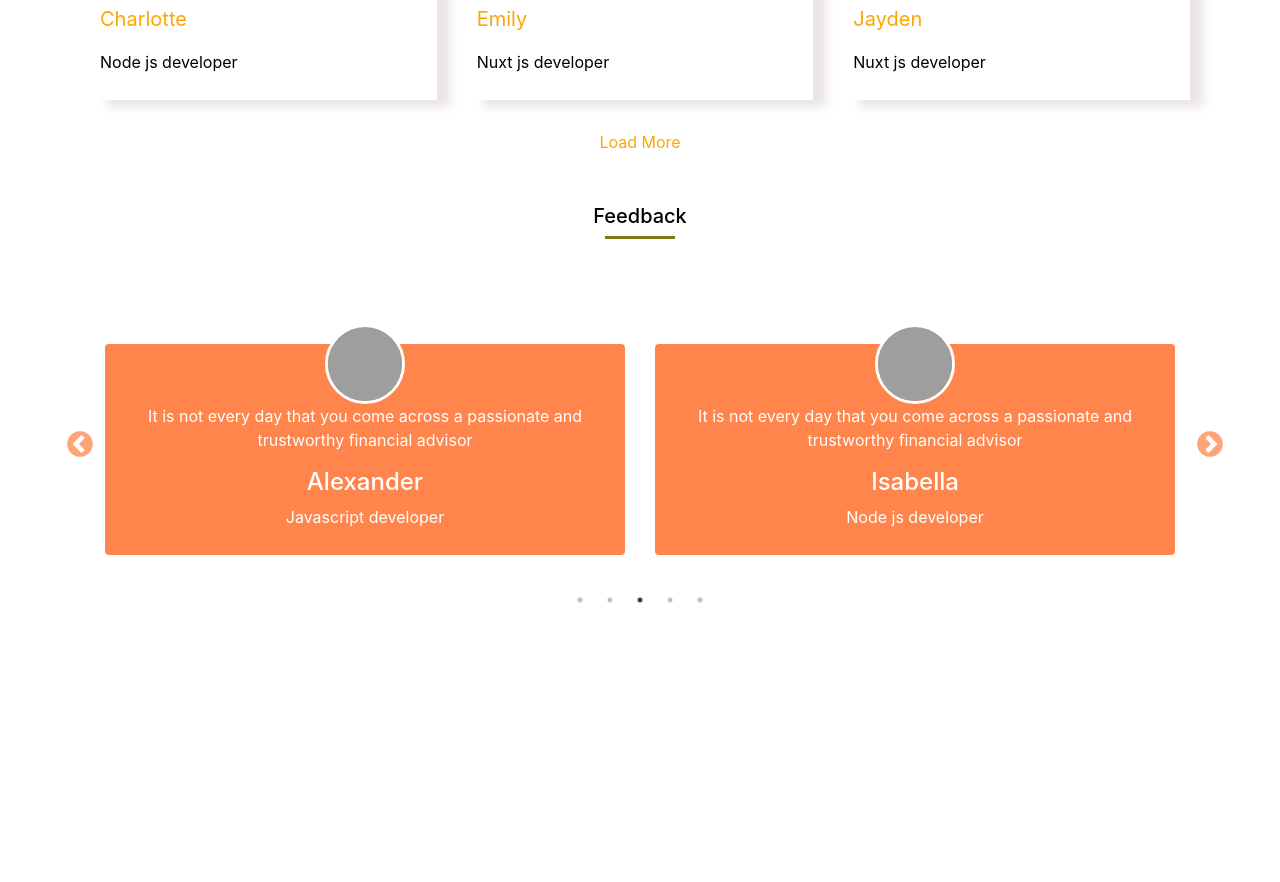
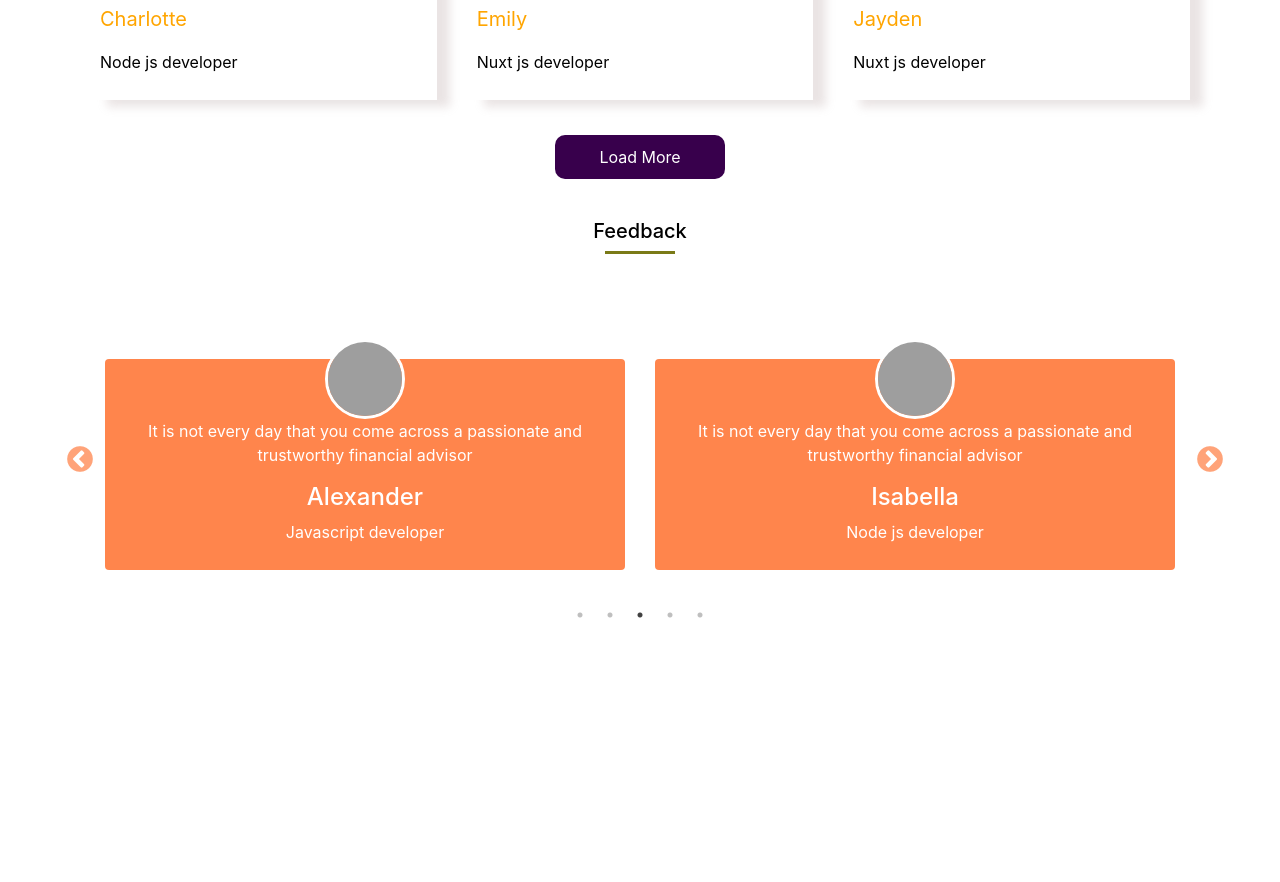
Before and after one commit to Yazdani1/React-Single-Page-Web-App-With-Smooth-Scrolling, a React (Create React App) app in the folder client/: page / in a window 1280 px wide. Shown: the part 5220-6102 px from the top of the page. Built offline with nearby package versions, Linux system fonts and the light colour scheme; no server answers; grey boxes are pictures that could not be loaded.

Commit message:
Designing button

```diff
--- a/client/src/components/Testimonial/Testimonial.js
+++ b/client/src/components/Testimonial/Testimonial.js
@@ -127,9 +127,7 @@ const Testimonial = () => {
           <Fade right>
             <div className="col-lg-4 col-md-6 col-xl-4" key={item.id}>
               <div
-                className={
-                  index === 0 ? "content-with-marked" : "content"
-                }
+                className={index === 0 ? "content-with-marked" : "content"}
                 // style={{ backgroundColor: "brown", color: "white" }}
               >
                 <img src={item.img} alt="image" />
@@ -146,16 +144,7 @@ const Testimonial = () => {
         ))}
 
         {visible >= data.length ? null : (
-          <div
-            style={{
-              textAlign: "center",
-              marginTop: "20px",
-              color: "orange",
-              padding: "10px",
-              cursor: "pointer",
-            }}
-            onClick={loadMore}
-          >
+          <div className="load-more-button" onClick={loadMore}>
             Load More
           </div>
         )}
--- a/client/src/components/Testimonial/testimonial.css
+++ b/client/src/components/Testimonial/testimonial.css
@@ -27,7 +27,6 @@
   padding: 10px;
   color: black;
   margin-top: 50px;
-
 
   box-shadow: 15px 9px 9px -2px rgba(230, 224, 224, 0.86);
   -webkit-box-shadow: 15px 9px 9px -2px rgba(230, 224, 224, 0.86);
@@ -108,6 +107,22 @@
   border: 3px solid white;
 }
 
+.load-more-button {
+  text-align: center;
+  color: "orange";
+  background-color: #38004c;
+  color: white;
+  justify-content: center;
+  width: 15%;
+  padding: 10px;
+  margin-top: 35px;
+  display: table;
+  margin-right: auto;
+  margin-left: auto;
+  border-radius: 10px;
+  cursor: pointer;
+}
+
 .name {
   font-weight: 20px;
   color: green;
```
